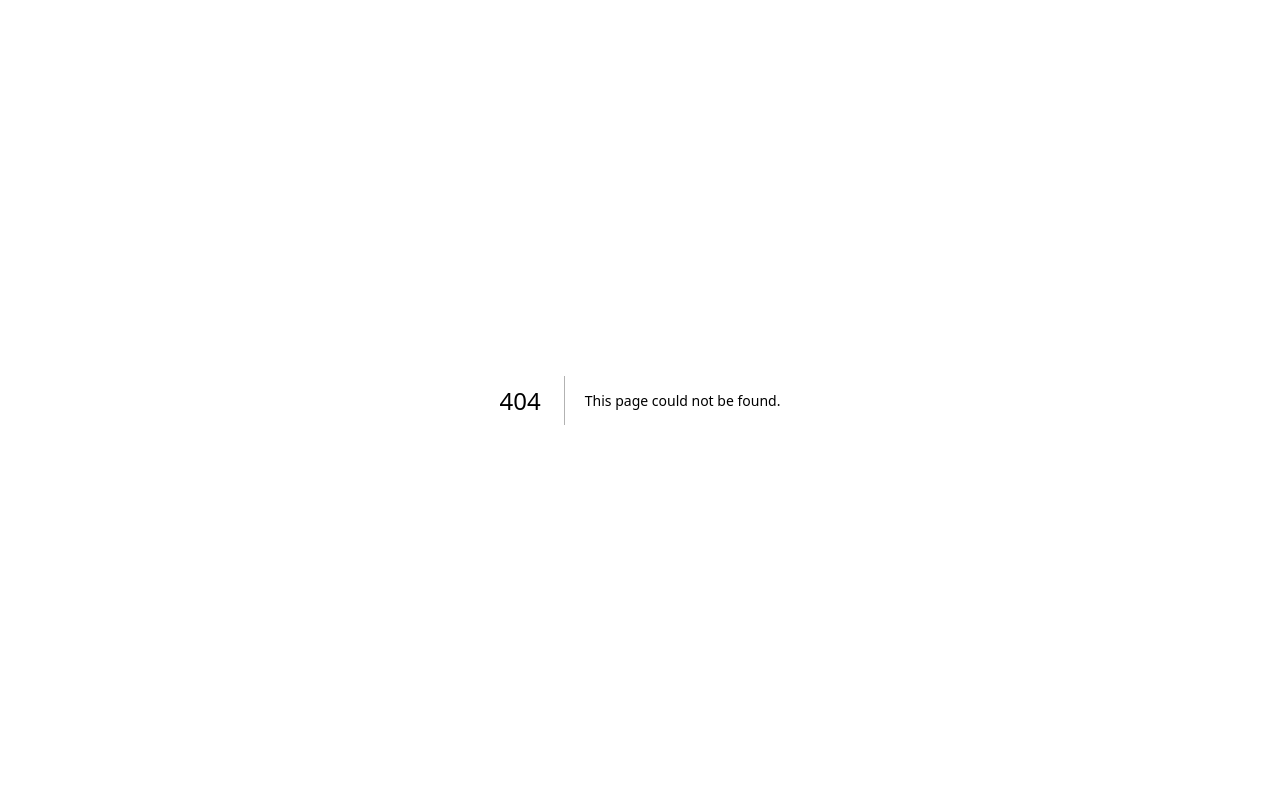
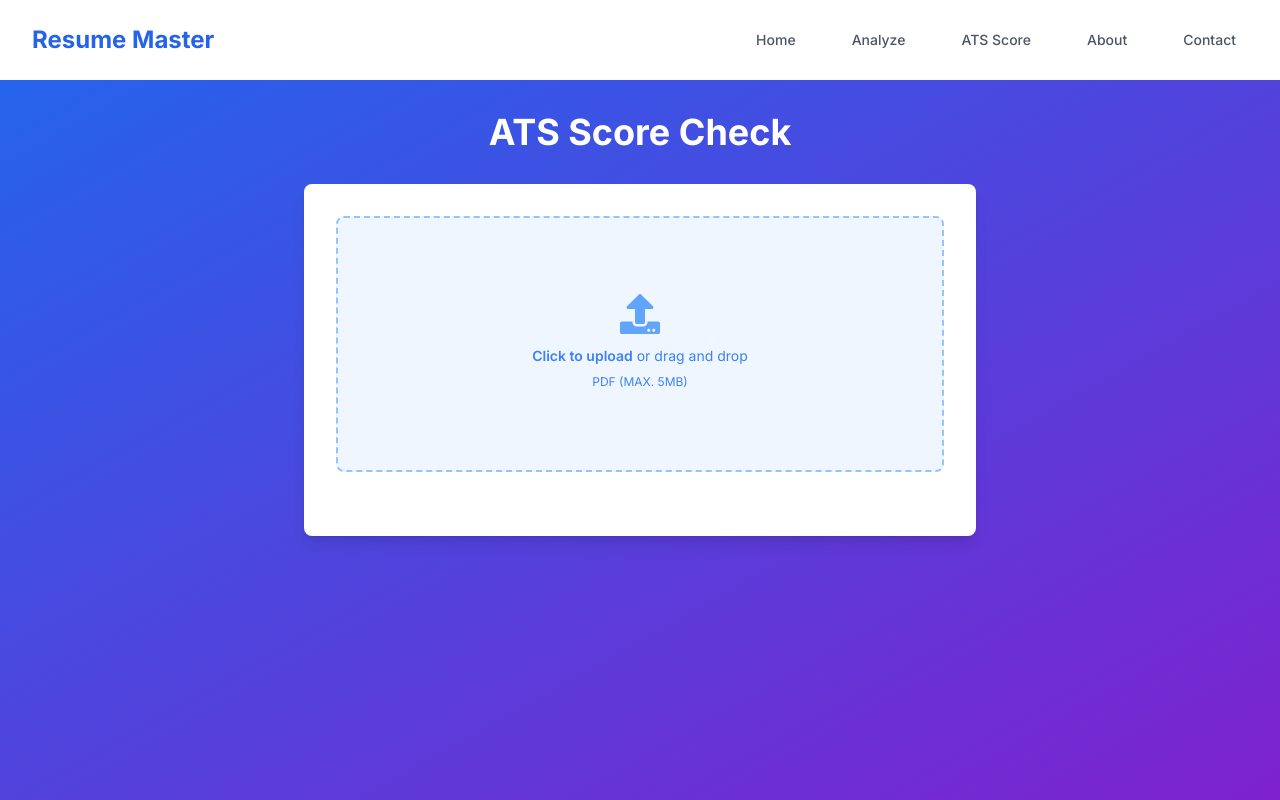
Before and after one commit to djubx/resume-analyzer, a Next.js app: page /ats-score in a window 1280 px wide. Before the commit this address had no page. Built offline with nearby package versions, Linux system fonts and the light colour scheme.

Commit message:
ATS score fix and uploading state fix

```diff
--- a/package.json
+++ b/package.json
@@ -18,6 +18,7 @@
     "next": "14.2.7",
     "next-auth": "^4.24.7",
     "next-sanity": "^9.4.7",
+    "pdfjs-dist": "^4.5.136",
     "react": "^18",
     "react-dom": "^18",
     "react-icons": "^5.3.0",
--- /dev/null
+++ b/src/app/ats-score/page.tsx
@@ -0,0 +1,30 @@
+"use client";
+
+import { useState } from "react";
+import Navbar from "@/components/Navbar";
+import ATSScoreUploader from "@/components/ATSScoreUploader";
+import ATSScoreResult from "@/components/ATSScoreResult";
+
+export default function ATSScorePage() {
+  const [parsedData, setParsedData] = useState<any>(null);
+
+  const handleParsedData = (data: any) => {
+    setParsedData(data);
+  };
+
+  return (
+    <div className="min-h-screen flex flex-col">
+      <Navbar />
+      <main className="flex-grow flex flex-col items-center justify-start p-8 bg-gradient-to-br from-blue-600 to-purple-700 text-white">
+        <h1 className="text-4xl font-bold mb-8">ATS Score Check</h1>
+        <div className="w-full max-w-2xl bg-white rounded-lg shadow-lg p-8">
+          {!parsedData ? (
+            <ATSScoreUploader onParsedData={handleParsedData} />
+          ) : (
+            <ATSScoreResult parsedData={parsedData} />
+          )}
+        </div>
+      </main>
+    </div>
+  );
+}
--- /dev/null
+++ b/src/components/ATSScoreResult.tsx
@@ -0,0 +1,50 @@
+interface ATSScoreResultProps {
+  parsedData: any;
+}
+
+export default function ATSScoreResult({ parsedData }: ATSScoreResultProps) {
+  const calculateScore = () => {
+    // Implement scoring logic based on parsedData
+    // This is a placeholder implementation
+    let score = 0;
+    if (parsedData.name) score += 10;
+    if (parsedData.email) score += 10;
+    if (parsedData.phone) score += 10;
+    if (parsedData.skills && parsedData.skills.length > 0) score += 20;
+    if (parsedData.education) score += 20;
+    if (parsedData.experience) score += 30;
+    return score;
+  };
+
+  const score = calculateScore();
+
+  return (
+    <div className="text-gray-800">
+      <h2 className="text-2xl font-bold mb-4">ATS Score: {score}%</h2>
+      <div className="mb-4">
+        <h3 className="font-semibold">Name:</h3>
+        <p>{parsedData.name || 'Not found'}</p>
+      </div>
+      <div className="mb-4">
+        <h3 className="font-semibold">Email:</h3>
+        <p>{parsedData.email || 'Not found'}</p>
+      </div>
+      <div className="mb-4">
+        <h3 className="font-semibold">Phone:</h3>
+        <p>{parsedData.phone || 'Not found'}</p>
+      </div>
+      <div className="mb-4">
+        <h3 className="font-semibold">Skills:</h3>
+        <p>{parsedData.skills?.join(', ') || 'Not found'}</p>
+      </div>
+      <div className="mb-4">
+        <h3 className="font-semibold">Education:</h3>
+        <p>{parsedData.education || 'Not found'}</p>
+      </div>
+      <div className="mb-4">
+        <h3 className="font-semibold">Experience:</h3>
+        <p>{parsedData.experience || 'Not found'}</p>
+      </div>
+    </div>
+  );
+}
--- /dev/null
+++ b/src/components/ATSScoreUploader.tsx
@@ -0,0 +1,121 @@
+import { useState } from "react";
+import { FaUpload } from "react-icons/fa";
+import * as pdfjsLib from 'pdfjs-dist';
+
+// Ensure the worker is available
+pdfjsLib.GlobalWorkerOptions.workerSrc = `//cdnjs.cloudflare.com/ajax/libs/pdf.js/${pdfjsLib.version}/pdf.worker.min.js`;
+
+interface ATSScoreUploaderProps {
+  onParsedData: (data: any) => void;
+}
+
+export default function ATSScoreUploader({ onParsedData }: ATSScoreUploaderProps) {
+  const [file, setFile] = useState<File | null>(null);
+  const [isUploading, setIsUploading] = useState(false);
+
+  const parseResume = async (file: File) => {
+    setIsUploading(true);
+    try {
+      const arrayBuffer = await file.arrayBuffer();
+      const pdf = await pdfjsLib.getDocument(arrayBuffer).promise;
+      let fullText = '';
+
+      for (let i = 1; i <= pdf.numPages; i++) {
+        const page = await pdf.getPage(i);
+        const textContent = await page.getTextContent();
+        const pageText = textContent.items.map((item: any) => item.str).join(' ');
+        fullText += pageText + ' ';
+      }
+
+      // Simple parsing logic (you can expand this based on your needs)
+      const parsedData = {
+        name: extractName(fullText),
+        email: extractEmail(fullText),
+        phone: extractPhone(fullText),
+        skills: extractSkills(fullText),
+        education: extractEducation(fullText),
+        experience: extractExperience(fullText),
+      };
+
+      onParsedData(parsedData);
+    } catch (error) {
+      console.error('Error parsing resume:', error);
+    } finally {
+      setIsUploading(false);
+    }
+  };
+
+  const handleFileChange = async (e: React.ChangeEvent<HTMLInputElement>) => {
+    if (e.target.files) {
+      const selectedFile = e.target.files[0];
+      setFile(selectedFile);
+      await parseResume(selectedFile);
+    }
+  };
+
+  const handleDragOver = (e: React.DragEvent<HTMLDivElement>) => {
+    e.preventDefault();
+    e.stopPropagation();
+  };
+
+  const handleDrop = async (e: React.DragEvent<HTMLDivElement>) => {
+    e.preventDefault();
+    e.stopPropagation();
+    if (e.dataTransfer.files && e.dataTransfer.files[0]) {
+      const droppedFile = e.dataTransfer.files[0];
+      setFile(droppedFile);
+      await parseResume(droppedFile);
+    }
+  };
+
+  // Placeholder extraction functions (replace with actual implementations)
+  const extractName = (text: string) => {
+    // Implement name extraction logic
+    return "John Doe";
+  };
+
+  const extractEmail = (text: string) => {
+    // Implement email extraction logic
+    return "john@example.com";
+  };
+
+  const extractPhone = (text: string) => {
+    // Implement phone extraction logic
+    return "123-456-7890";
+  };
+
+  const extractSkills = (text: string) => {
+    // Implement skills extraction logic
+    return ["JavaScript", "React", "Node.js"];
+  };
+
+  const extractEducation = (text: string) => {
+    // Implement education extraction logic
+    return "Bachelor's in Computer Science";
+  };
+
+  const extractExperience = (text: string) => {
+    // Implement experience extraction logic
+    return "5 years of web development";
+  };
+
+  return (
+    <div className="mb-8">
+      <div
+        onDragOver={handleDragOver}
+        onDrop={handleDrop}
+        className="flex flex-col items-center justify-center w-full h-64 border-2 border-blue-300 border-dashed rounded-lg cursor-pointer bg-blue-50 hover:bg-blue-100"
+      >
+        <label htmlFor="resume-file" className="flex flex-col items-center justify-center w-full h-full">
+          <div className="flex flex-col items-center justify-center pt-5 pb-6">
+            <FaUpload className="w-10 h-10 mb-3 text-blue-400" />
+            <p className="mb-2 text-sm text-blue-500"><span className="font-semibold">Click to upload</span> or drag and drop</p>
+            <p className="text-xs text-blue-500">PDF (MAX. 5MB)</p>
+          </div>
+          <input id="resume-file" type="file" className="hidden" accept=".pdf" onChange={handleFileChange} />
+        </label>
+      </div>
+      {isUploading && <p className="mt-4 text-blue-500">Uploading resume...</p>}
+    </div>
+  );
+}
--- a/src/components/Navbar.tsx
+++ b/src/components/Navbar.tsx
@@ -17,6 +17,7 @@ export default function Navbar() {
           <div className="hidden sm:ml-6 sm:flex sm:space-x-8">
             <NavLink href="/">Home</NavLink>
             <NavLink href="/resume-analyzer">Analyze</NavLink>
+            <NavLink href="/ats-score">ATS Score</NavLink>
             <NavLink href="/about">About</NavLink>
             <NavLink href="/contact">Contact</NavLink>
           </div>
@@ -35,6 +36,7 @@ export default function Navbar() {
           <div className="pt-2 pb-3 space-y-1">
             <MobileNavLink href="/">Home</MobileNavLink>
             <MobileNavLink href="/resume-analyzer">Analyze</MobileNavLink>
+            <MobileNavLink href="/ats-score">ATS Score</MobileNavLink>
             <MobileNavLink href="/about">About</MobileNavLink>
             <MobileNavLink href="/contact">Contact</MobileNavLink>
           </div>
--- a/src/components/ResumeUploader.tsx
+++ b/src/components/ResumeUploader.tsx
@@ -9,11 +9,11 @@ interface ResumeUploaderProps {
 
 export default function ResumeUploader({ onAnalysisComplete, onError }: ResumeUploaderProps) {
   const [file, setFile] = useState<File | null>(null);
-  const [isLoading, setIsLoading] = useState(false);
+  const [isUploading, setIsUploading] = useState(false);
   const [uploadStatus, setUploadStatus] = useState<string | null>(null);
 
   const uploadToSanity = async (file: File) => {
-    setIsLoading(true);
+    setIsUploading(true);
     setUploadStatus(null);
     try {
       // Upload file to Sanity
@@ -45,7 +45,7 @@ export default function ResumeUploader({ onAnalysisComplete, onError }: ResumeUp
         setUploadStatus("Error uploading resume. Please try again.");
       }
     } finally {
-      setIsLoading(false);
+      setIsUploading(false);
     }
   };
 
@@ -84,7 +84,7 @@ export default function ResumeUploader({ onAnalysisComplete, onError }: ResumeUp
     e.preventDefault();
     if (!file) return;
 
-    setIsLoading(true);
+    setIsUploading(true);
     const formData = new FormData();
     formData.append("resume", file);
 
@@ -104,7 +104,7 @@ export default function ResumeUploader({ onAnalysisComplete, onError }: ResumeUp
     } catch (error) {
       onError("An unexpected error occurred");
     } finally {
-      setIsLoading(false);
+      setIsUploading(false);
     }
   };
 
@@ -128,10 +128,10 @@ export default function ResumeUploader({ onAnalysisComplete, onError }: ResumeUp
       {uploadStatus && <p className={`mt-2 text-sm ${uploadStatus.includes("Error") || uploadStatus.includes("Unable") ? "text-red-500" : "text-green-500"}`}>{uploadStatus}</p>}
       <button
         type="submit"
-        disabled={!file || isLoading}
+        disabled={!file || isUploading}
         className="mt-4 w-full bg-blue-500 hover:bg-blue-700 text-white font-bold py-2 px-4 rounded disabled:opacity-50 transition duration-300"
       >
-        {isLoading ? "Analyzing..." : "Analyze Resume"}
+        {isUploading ? "Uploading..." : "Analyze Resume"}
       </button>
     </form>
   );
```
Also changed, not shown: 1 other file (tests, documents, lock files or other folders).
